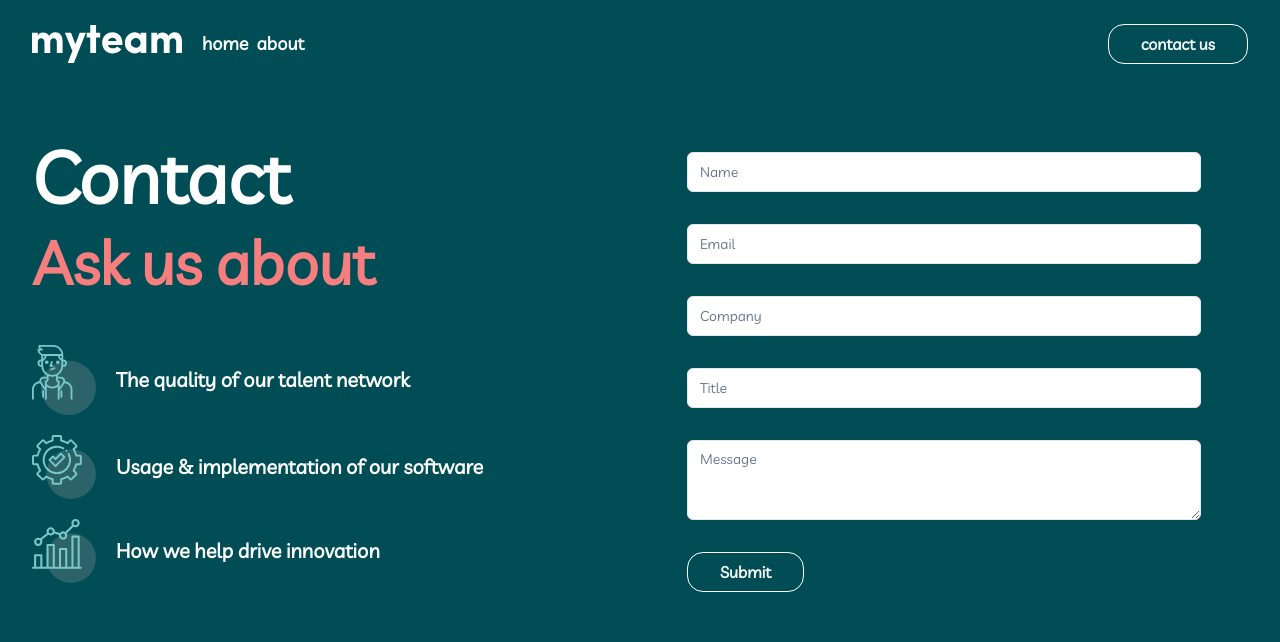
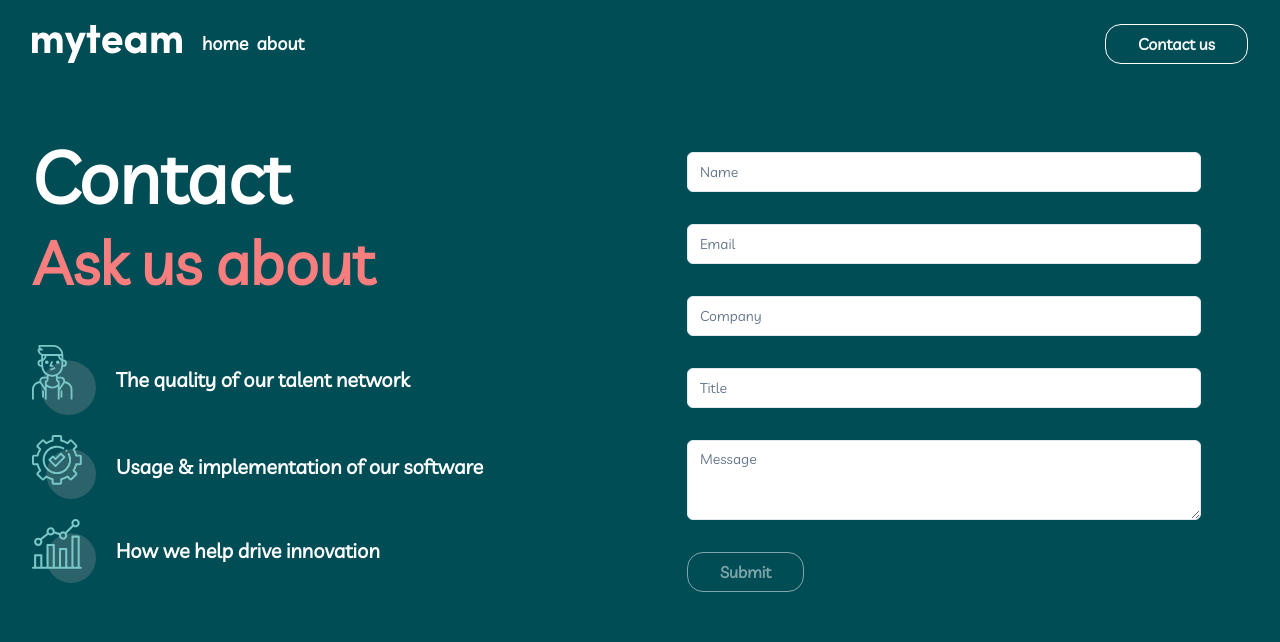
Before and after one commit to thiagomartns/myteam-multipage, a Next.js app: page /contact in a window 1280 px wide. Shown: the top 642 px of the page. Built offline with nearby package versions, Linux system fonts and the light colour scheme.

Commit message:
Feat: Validating contact form

```diff
--- a/src/components/call-to-action/index.tsx
+++ b/src/components/call-to-action/index.tsx
@@ -1,5 +1,6 @@
 import React from "react";
 import { StyledButton } from "../styled-button";
+import Link from "next/link";
 
 export const CallToAction = () => {
   return (
@@ -9,7 +10,9 @@ export const CallToAction = () => {
           <h1 className="text-dark-green text-4xl text-center font-bold w-[12ch] md:w-[20ch]">
             Ready to get Started?
           </h1>
-          <StyledButton color="dark" label="contact us" />
+          <Link href="/contact">
+            <StyledButton color="dark">Contact us</StyledButton>
+          </Link>
         </div>
       </div>
     </section>
--- a/src/components/contact/components/form-section/index.tsx
+++ b/src/components/contact/components/form-section/index.tsx
@@ -1,7 +1,13 @@
 "use client";
 
 import React from "react";
-import { Form, FormControl, FormField, FormItem } from "@/components/ui/form";
+import {
+  Form,
+  FormControl,
+  FormField,
+  FormItem,
+  FormMessage,
+} from "@/components/ui/form";
 import { Input } from "@/components/ui/input";
 import { zodResolver } from "@hookform/resolvers/zod";
 import { useForm } from "react-hook-form";
@@ -21,19 +27,29 @@ export default function FormSection() {
       message: "",
     },
   });
+
+  const handleSubmit = () => {
+    form.reset();
+  };
+
+  const isValid = form.formState.isValid;
+  const isDirty = form.formState.isDirty;
+
   return (
     <Form {...form}>
       <form
-        /*onSubmit={form.handleSubmit(onSubmit)}*/ className="space-y-8 px-5 w-full py-8 md:px-32 lg:px-0 lg:w-[514px] lg:my-0 mx-auto"
+        onSubmit={form.handleSubmit(handleSubmit)}
+        className="space-y-8 px-5 w-full py-8 md:px-32 lg:px-0 lg:w-[514px] lg:my-0 mx-auto"
       >
         <FormField
           control={form.control}
           name="name"
           render={({ field }) => (
-            <FormItem>
+            <FormItem className="max-h-12">
               <FormControl>
                 <Input placeholder="Name" {...field} />
               </FormControl>
+              <FormMessage />
             </FormItem>
           )}
         />
@@ -41,10 +57,11 @@ export default function FormSection() {
           control={form.control}
           name="email"
           render={({ field }) => (
-            <FormItem>
+            <FormItem className="max-h-12">
               <FormControl>
                 <Input placeholder="Email" {...field} />
               </FormControl>
+              <FormMessage />
             </FormItem>
           )}
         />
@@ -52,10 +69,11 @@ export default function FormSection() {
           control={form.control}
           name="company"
           render={({ field }) => (
-            <FormItem>
+            <FormItem className="max-h-12">
               <FormControl>
                 <Input placeholder="Company" {...field} />
               </FormControl>
+              <FormMessage />
             </FormItem>
           )}
         />
@@ -63,10 +81,11 @@ export default function FormSection() {
           control={form.control}
           name="title"
           render={({ field }) => (
-            <FormItem>
+            <FormItem className="max-h-12">
               <FormControl>
                 <Input placeholder="Title" {...field} />
               </FormControl>
+              <FormMessage />
             </FormItem>
           )}
         />
@@ -78,11 +97,14 @@ export default function FormSection() {
               <FormControl>
                 <Textarea placeholder="Message" {...field} />
               </FormControl>
+              <FormMessage />
             </FormItem>
           )}
         />
         <div className="mt-5">
-          <StyledButton label="Submit" />
+          <StyledButton disabled={!isValid || !isDirty} type="submit">
+            Submit
+          </StyledButton>
         </div>
       </form>
     </Form>
--- a/src/components/directors-section/card/index.tsx
+++ b/src/components/directors-section/card/index.tsx
@@ -3,6 +3,7 @@ import { Linkedin, Plus, Twitter, X } from "lucide-react";
 import Image, { StaticImageData } from "next/image";
 import React, { useState } from "react";
 import { motion as m } from "framer-motion";
+import Link from "next/link";
 
 interface Director {
   img: string | StaticImageData;
@@ -40,9 +41,13 @@ export const DirectorCard = ({ director }: DirectorProps) => {
           <p className="text-white font-semibold text-center">
             {director.text}
           </p>
-          <div className="flex gap-2 justify-center text-white">
-            <Twitter />
-            <Linkedin />
+          <div className="flex gap-5 justify-center text-white">
+            <Link href="#" className="hover:text-light-coral">
+              <Twitter />
+            </Link>
+            <Link href="#" className="hover:text-light-coral">
+              <Linkedin />
+            </Link>
           </div>
         </m.div>
       ) : (
--- a/src/components/footer/index.tsx
+++ b/src/components/footer/index.tsx
@@ -34,17 +34,17 @@ export const Footer = () => {
           </div>
         </div>
         <div className="flex flex-col gap-4 sm:flex-row sm:justify-between sm:w-full">
-          <ul className="flex gap-2 justify-center">
-            <li>
+          <div className="flex gap-2 justify-center">
+            <Link href="#" className="hover:text-light-coral">
               <Facebook />
-            </li>
-            <li>
+            </Link>
+            <Link href="#" className="hover:text-light-coral">
               <Twitter />
-            </li>
-            <li>
+            </Link>
+            <Link href="#">
               <Image src={Pinterest} alt="Pinterest Logo" />
-            </li>
-          </ul>
+            </Link>
+          </div>
           <p className="body-2">Copyright 2024. All Rights Reserved</p>
         </div>
       </div>
--- a/src/components/menu-burger/index.tsx
+++ b/src/components/menu-burger/index.tsx
@@ -30,10 +30,12 @@ export default function MenuBurger() {
                   about
                 </Link>
               </SheetClose>
+              <SheetClose asChild>
+                <Link href="/contact">
+                  <StyledButton>Contact us</StyledButton>
+                </Link>
+              </SheetClose>
             </div>
-            <SheetClose asChild>
-              <StyledButton label="contact us" />
-            </SheetClose>
           </div>
         </div>
       </SheetContent>
--- a/src/components/navigation/index.tsx
+++ b/src/components/navigation/index.tsx
@@ -30,7 +30,9 @@ export const Navigation = () => {
           <MenuBurger />
         </div>
         <div className="hidden md:block">
-          <StyledButton label="contact us" />
+          <Link href="/contact">
+            <StyledButton>Contact us</StyledButton>
+          </Link>
         </div>
       </div>
     </div>
--- a/src/components/styled-button.tsx
+++ b/src/components/styled-button.tsx
@@ -1,29 +1,30 @@
 import React from "react";
-import { Button } from "./ui/button";
-import Link from "next/link";
+import { Button, ButtonProps } from "./ui/button";
 
-interface ContactButtonProps {
+interface StyledButtonProps extends Omit<ButtonProps, "variant"> {
   variant?: "primary" | "secondary";
   color?: "dark" | "light";
-  label: string;
+  children: string;
 }
 
-export const StyledButton = ({
+export const StyledButton: React.FC<StyledButtonProps> = ({
   variant = "primary",
   color = "light",
-  label,
-}: ContactButtonProps) => {
+  children,
+  ...props
+}) => {
   return (
-    <Link href="/contact">
     <Button
-        className={`font-bold rounded-2xl bg-transparent border px-8 text-base items-center ${
+      {...props}
+      className={`font-bold rounded-2xl bg-transparent border px-8 text-base inline-flex items-center ${
         color === "light"
-            ? " border-white hover:bg-white hover:text-midnight-green"
+          ? "border-white hover:bg-white hover:text-midnight-green"
           : "border-dark-green text-dark-green hover:bg-dark-green hover:text-white"
       }`}
     >
-        {label}
+      {children}
     </Button>
-    </Link>
   );
 };
+
+export default StyledButton;
--- a/src/schemas/index.tsx
+++ b/src/schemas/index.tsx
@@ -3,9 +3,14 @@
 import * as z from "zod";
 
 export const SubscriberSchema = z.object({
-  name: z.string(),
-  email: z.string().email(),
-  company: z.string(),
-  title: z.string(),
+  name: z.string().min(1, { message: "This field is required" }),
+  email: z
+    .string()
+    .email({
+      message: "Insert a valid address.",
+    })
+    .min(1, { message: "This field is required" }),
+  company: z.string().min(1, { message: "This field is required" }),
+  title: z.string().min(1, { message: "This field is required" }),
   message: z.string(),
 });
```
Also changed, not shown: src/components/ui/form.tsx (+48 -47 lines). Lines whose indentation alone changed are shown as unchanged.
